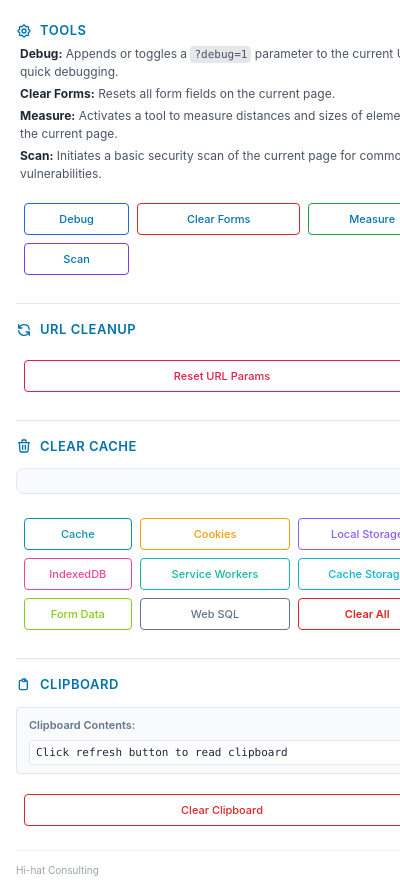
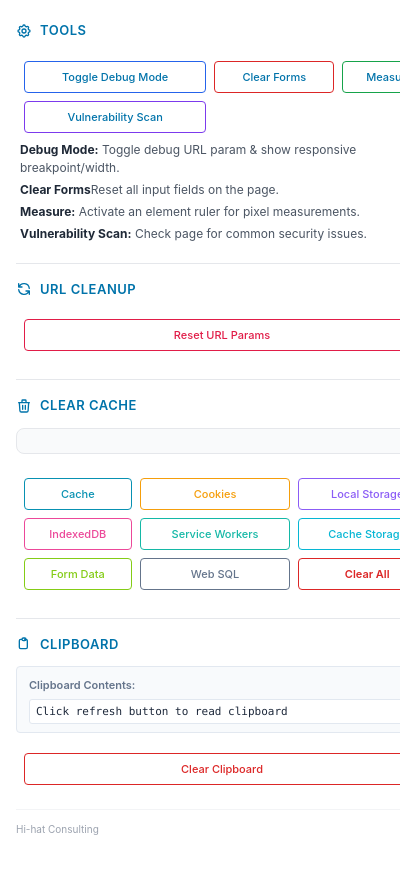
Before and after one commit to turnermike/Hi-hat-Debug-Tool, a browser extension: page popup/popup.html in a window 400 px wide. Shown: the part 66-960 px from the top of the page. After the commit the page ends 919 px from the top, so only its background shows below. Drawn offline with Linux system fonts and the light colour scheme.

Commit message:
tools instructions

```diff
--- a/popup/popup.html
+++ b/popup/popup.html
@@ -27,20 +27,13 @@
         <span class="section-title">Tools</span>
       </div>
 
-      <div class="tool-description">
-        <p><strong>Debug:</strong> Appends or toggles a <code>?debug=1</code> parameter to the current URL for quick debugging.</p>
-        <p><strong>Clear Forms:</strong> Resets all form fields on the current page.</p>
-        <p><strong>Measure:</strong> Activates a tool to measure distances and sizes of elements on the current page.</p>
-        <p><strong>Scan:</strong> Initiates a basic security scan of the current page for common vulnerabilities.</p>
-      </div>
-
       <!-- Main Actions -->
       <div class="wp-button-grid">
         <table class="wp-button-table">
           <tr>
             <td class="wp-button-cell">
               <button id="addDebugBtn" class="wp-button debug-button">
-                <span class="wp-button-label">Debug</span>
+                <span class="wp-button-label">Toggle Debug Mode</span>
               </button>
             </td>
             <td class="wp-button-cell">
@@ -57,7 +50,7 @@
           <tr>
             <td class="wp-button-cell">
               <button id="scanBtn" class="wp-button scan-button">
-                <span class="wp-button-label">Scan</span>
+                <span class="wp-button-label">Vulnerability Scan</span>
               </button>
             </td>
             <td class="wp-button-cell">
@@ -76,7 +69,7 @@
           <svg class="section-icon" fill="none" stroke="currentColor" viewBox="0 0 24 24">
             <path stroke-linecap="round" stroke-linejoin="round" stroke-width="2" d="M9 12l2 2 4-4m5.618-4.016A11.955 11.955 0 0112 2.944a11.955 11.955 0 01-8.618 3.04A12.02 12.02 0 003 9c0 5.591 3.824 10.29 9 11.622 5.176-1.332 9-6.03 9-11.622 0-1.042-.133-2.052-.382-3.016z"></path>
           </svg>
-          <span class="section-title">Security Scan</span>
+          <span class="section-title">Vulnerability Scan</span>
         </div>
 
         <div id="scanResults" class="scan-results">
@@ -87,6 +80,14 @@
           <button id="rescanBtn" class="scan-action-btn rescan-btn">Re-scan</button>
           <button id="clearResultsBtn" class="scan-action-btn clear-btn">Clear</button>
         </div>
+      </div>
+
+      <!-- Button Descriptions -->
+      <div class="tool-description">
+        <p><strong>Debug Mode:</strong> Toggle debug URL param & show responsive breakpoint/width.</p>
+        <p><strong>Clear Forms</strong>Reset all input fields on the page.</p>
+        <p><strong>Measure:</strong> Activate an element ruler for pixel measurements.</p>
+        <p><strong>Vulnerability Scan:</strong> Check page for common security issues.</p>
       </div>
 
       <!-- Reset URL Parameters Section -->
```
